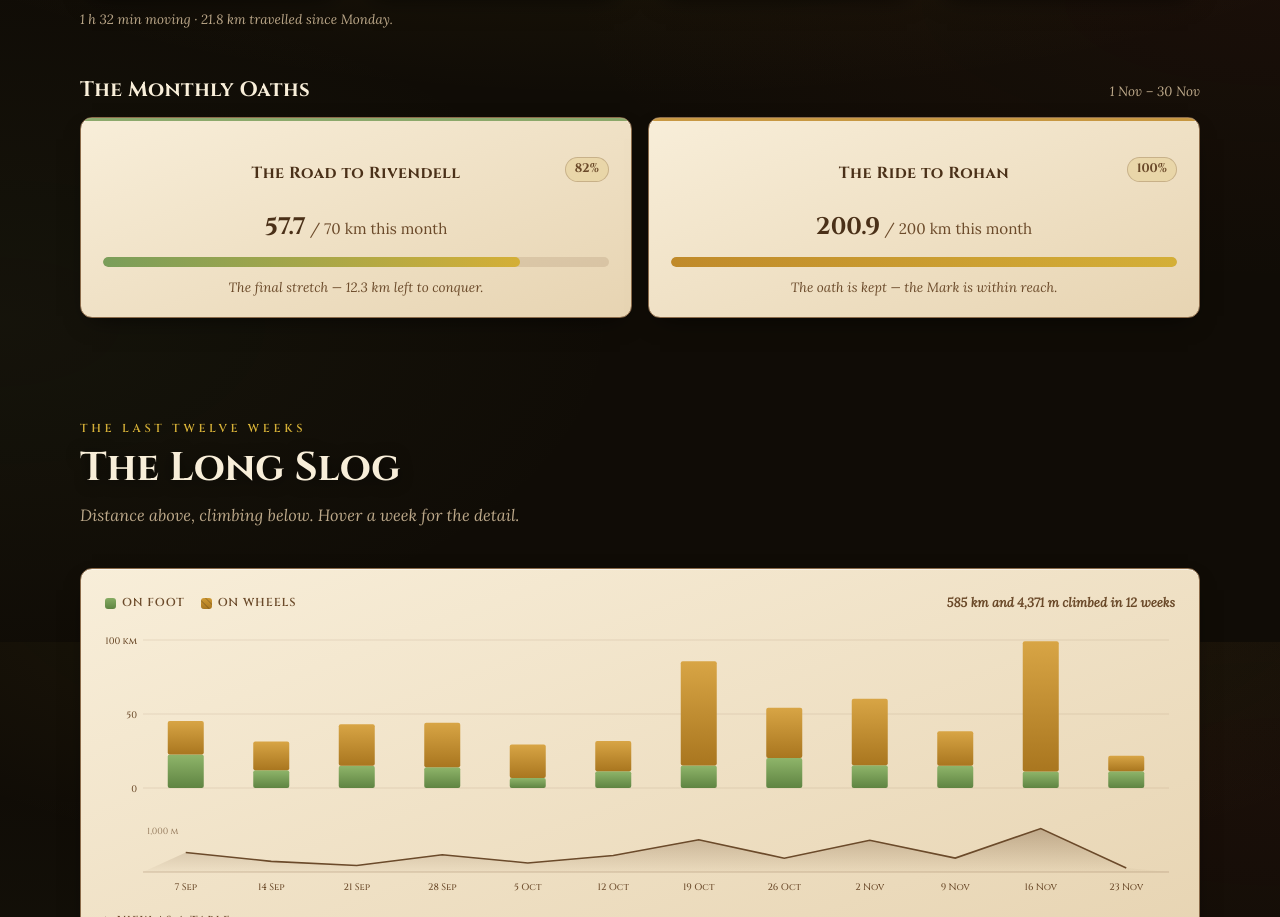
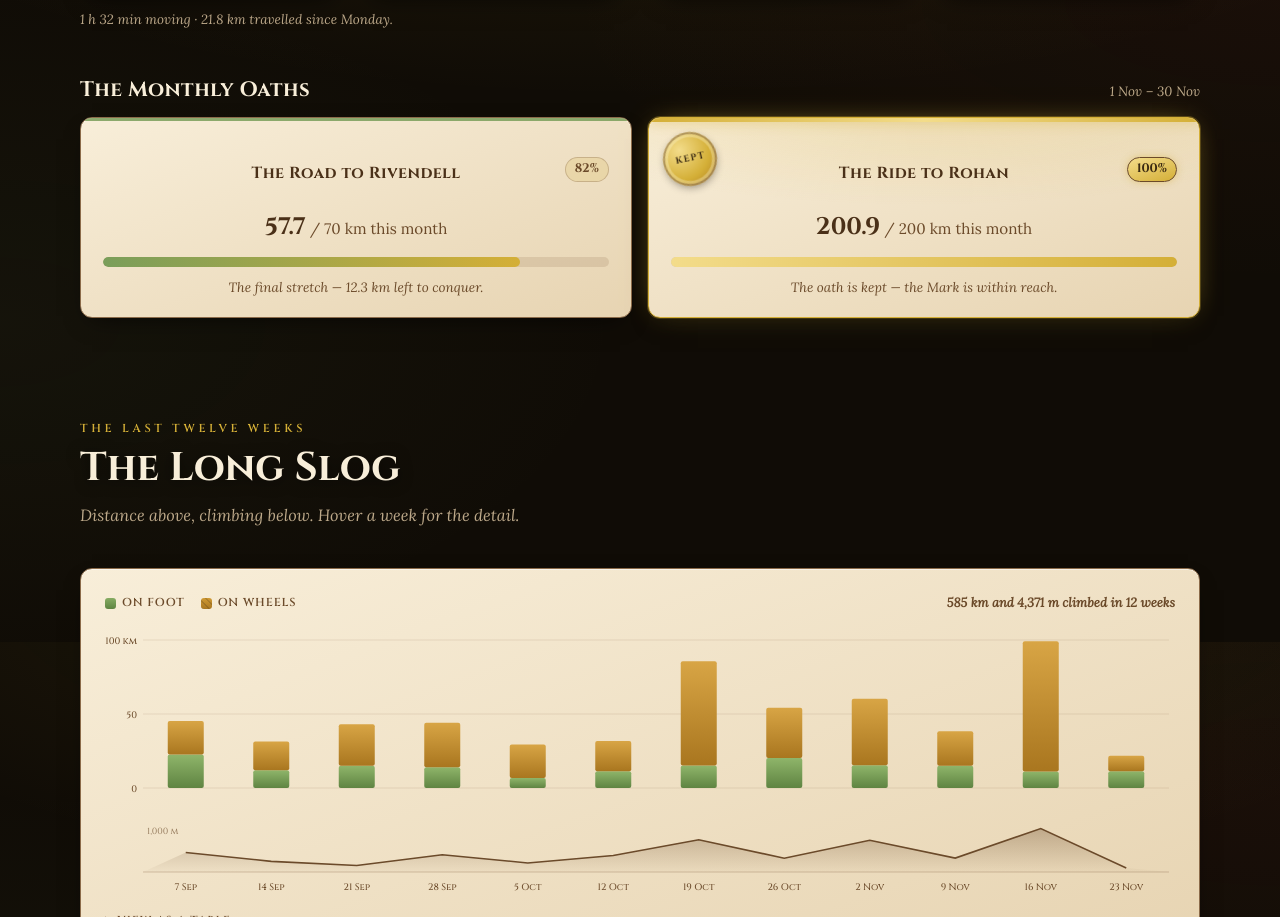
Before and after one commit to Burnsy1872/road-to-mount-doom, a plain HTML site: page index.html in a window 1280 px wide. Shown: the part 2558-3475 px from the top of the page. Drawn offline with Linux system fonts and the light colour scheme.

Commit message:
Celebrate a kept monthly oath in gold

```diff
--- a/css/style.css
+++ b/css/style.css
@@ -1132,6 +1132,124 @@ a:hover { color: var(--gold); }
   color: var(--on-parch-soft);
 }
 
+/* ---------- a kept oath: gold trim, a seal, one stamp of light ---------- */
+
+.oath-kept-line {
+  margin: 0 0 14px;
+  text-align: center;
+  font-family: var(--font-display);
+  font-size: .82rem;
+  letter-spacing: .18em;
+  text-transform: uppercase;
+  color: var(--gold-light);
+}
+.oath-kept-line::before,
+.oath-kept-line::after {
+  content: "✦";
+  margin: 0 .7em;
+  color: var(--gold);
+}
+
+.oath-card.is-kept {
+  border-color: var(--gold);
+  background:
+    radial-gradient(130% 90% at 50% -12%, rgba(212, 175, 55, .22), transparent 62%),
+    linear-gradient(160deg, var(--parch-50), var(--parch-200));
+  box-shadow:
+    var(--shadow-card),
+    0 0 0 1px rgba(212, 175, 55, .3),
+    0 0 28px -12px rgba(212, 175, 55, .85);
+}
+.oath-card.is-kept::before {
+  height: 4px;
+  background: linear-gradient(90deg, var(--gold), var(--gold-light), var(--gold));
+  opacity: 1;
+  box-shadow: 0 0 12px rgba(212, 175, 55, .7);
+}
+.oath-card.is-kept .oath-pct {
+  background: linear-gradient(160deg, var(--gold-light), var(--gold));
+  border-color: var(--bronze-dark);
+  color: #3a2a12;
+  box-shadow: 0 0 10px -2px rgba(212, 175, 55, .8);
+}
+.oath-card.is-kept .oath-fill {
+  background: linear-gradient(90deg, var(--gold-light), var(--gold));
+  box-shadow: 0 0 12px rgba(212, 175, 55, .75);
+}
+.oath-card.is-kept .oath-note { color: var(--bronze-dark); }
+
+/* the wax seal */
+.oath-card.is-kept::after {
+  content: "KEPT";
+  position: absolute;
+  top: 14px;
+  left: 14px;
+  width: 54px;
+  height: 54px;
+  display: grid;
+  place-items: center;
+  border-radius: 50%;
+  background: radial-gradient(circle at 34% 30%, var(--gold-light), var(--gold) 58%, #a9761f);
+  box-shadow:
+    inset 0 0 0 2px rgba(107, 74, 42, .45),
+    inset 0 0 0 5px rgba(255, 248, 216, .32),
+    0 3px 8px -2px rgba(16, 12, 6, .45);
+  color: #3a2a12;
+  font-family: var(--font-display);
+  font-size: .58rem;
+  font-weight: 700;
+  letter-spacing: .14em;
+  text-indent: .14em;
+  transform: rotate(-12deg);
+  pointer-events: none;
+}
+
+/* the celebration: a light sweep and the seal stamping in, played once */
+.oath-spark {
+  position: absolute;
+  inset: 0;
+  pointer-events: none;
+  background: linear-gradient(105deg,
+    transparent 36%,
+    rgba(255, 255, 255, .85) 47%,
+    rgba(243, 220, 138, .75) 54%,
+    transparent 66%);
+  transform: translateX(-130%);
+  animation: oath-sweep 1150ms ease-out 120ms both;
+}
+.oath-card.is-celebrating { animation: oath-pop 900ms cubic-bezier(.22, .61, .36, 1) both; }
+.oath-card.is-celebrating::after { animation: oath-stamp 850ms cubic-bezier(.34, 1.56, .64, 1) both; }
+
+@keyframes oath-pop {
+  0%   { transform: scale(.985); box-shadow: 0 0 0 rgba(212, 175, 55, 0); }
+  45%  { transform: scale(1.008); box-shadow: 0 0 36px -6px rgba(212, 175, 55, .85); }
+  100% { transform: scale(1); }
+}
+@keyframes oath-stamp {
+  0%   { opacity: 0; transform: rotate(-32deg) scale(1.9); }
+  60%  { opacity: 1; }
+  100% { opacity: 1; transform: rotate(-12deg) scale(1); }
+}
+@keyframes oath-sweep {
+  to { transform: translateX(130%); }
+}
+
+@media (max-width: 480px) {
+  .oath-card.is-kept::after {
+    top: 10px;
+    left: 10px;
+    width: 46px;
+    height: 46px;
+    font-size: .5rem;
+  }
+}
+
+@media (prefers-reduced-motion: reduce) {
+  .oath-card.is-celebrating { animation: none; }
+  .oath-card.is-celebrating::after { animation: none; }
+  .oath-spark { display: none; }
+}
+
 /* ---------- feed ---------- */
 
 .journal-card {
--- a/index.html
+++ b/index.html
@@ -204,6 +204,7 @@
           <h3>The Monthly Oaths</h3>
           <span class="quest-range" id="month-range"></span>
         </div>
+        <p class="oath-kept-line" id="oath-kept-line" hidden></p>
         <div class="oath-grid" id="oath-grid"></div>
       </div>
     </div>
--- a/js/app.js
+++ b/js/app.js
@@ -506,26 +506,29 @@ function renderQuests(data) {
 
     const goals = (data.goals && data.goals.month) || {};
     const oaths = [
-      { title: "The Road to Rivendell", value: month.foot_km || 0,
+      { id: "foot", title: "The Road to Rivendell", value: month.foot_km || 0,
         goal: goals.foot_km, unit: "km", accent: "var(--moss)",
         kept: "The oath is kept — every further kilometre is a gift." },
-      { title: "The Ride to Rohan", value: month.wheel_km || 0,
+      { id: "wheel", title: "The Ride to Rohan", value: month.wheel_km || 0,
         goal: goals.wheel_km, unit: "km", accent: "var(--amber)",
         kept: "The oath is kept — the Mark is within reach." },
     ].filter((o) => o.goal > 0);
 
     const grid = $("#oath-grid");
     grid.textContent = "";
+    let keptCount = 0;
     oaths.forEach((o) => {
       const pct = Math.min(100, (o.value / o.goal) * 100);
       const left = Math.max(0, o.goal - o.value);
-      const note = left <= 0 ? o.kept
+      const isKept = left <= 0;
+      if (isKept) keptCount++;
+      const note = isKept ? o.kept
         : pct >= 75 ? `The final stretch — ${num(left, 1)} km left to conquer.`
         : pct >= 50 ? `Past the halfway mark — ${num(left, 1)} km remaining.`
         : `${num(left, 1)} km still to go this month.`;
 
       const el = document.createElement("article");
-      el.className = "oath-card";
+      el.className = isKept ? "oath-card is-kept" : "oath-card";
       el.style.setProperty("--accent", o.accent);
       el.innerHTML = `
         <div class="oath-top">
@@ -540,8 +543,46 @@ function renderQuests(data) {
         </div>
         <p class="oath-note">${note}</p>`;
       grid.appendChild(el);
+      if (isKept) queueOathCelebration(el, month.start, o.id);
     });
+
+    const keptLine = $("#oath-kept-line");
+    if (keptLine) {
+      const allKept = oaths.length > 1 && keptCount === oaths.length;
+      keptLine.hidden = !allKept;
+      keptLine.textContent = allKept
+        ? "Two oaths kept — the road asks nothing more this month."
+        : "";
+    }
   }
+}
+
+/* A kept oath gets a gold seal in the card. The first time it is scrolled
+   into view on this device it also stamps in and catches the light, once;
+   the browser remembers that per month so it never replays. */
+function queueOathCelebration(card, monthStart, id) {
+  if (reduceMotion) return;
+
+  const key = `rtmd:oath:${monthStart || ""}:${id}`;
+  let seen = false;
+  try { seen = localStorage.getItem(key) === "1"; } catch { /* storage blocked: still celebrate */ }
+  if (seen) return;
+
+  const celebrate = () => {
+    const spark = document.createElement("span");
+    spark.className = "oath-spark";
+    spark.setAttribute("aria-hidden", "true");
+    card.appendChild(spark);
+    card.classList.add("is-celebrating");
+    spark.addEventListener("animationend", () => spark.remove(), { once: true });
+    try { localStorage.setItem(key, "1"); } catch { /* private mode */ }
+  };
+
+  if (!("IntersectionObserver" in window)) { celebrate(); return; }
+  const io = new IntersectionObserver((entries) => {
+    if (entries.some((e) => e.isIntersecting)) { celebrate(); io.disconnect(); }
+  }, { threshold: 0.45 });
+  io.observe(card);
 }
 
 /* ------------------------------------------------------------------ */
```
